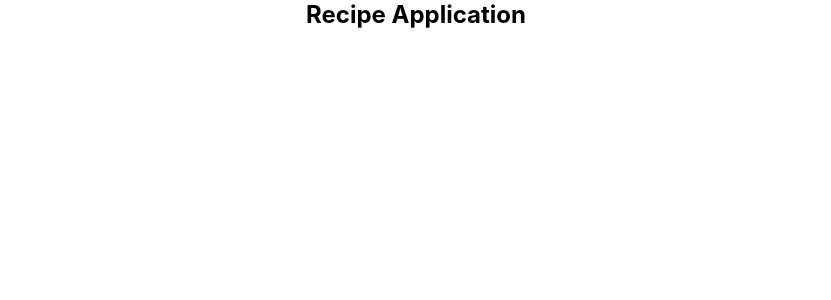
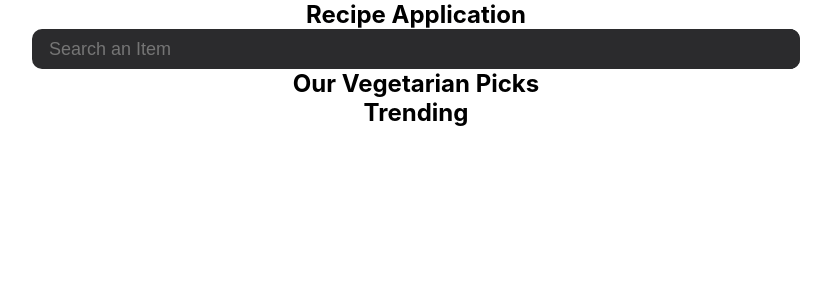
Before and after one commit to Richie1136/Recipe-app, a React (Create React App) app in the folder recipeapp/: page / in a window 1280 px wide. Shown: the top 300 px of the page, without its empty margins (224-1055 px from the left). Built offline with nearby package versions, Linux system fonts and the light colour scheme; the HTML template or start-up script is replaced by a standard one.

Commit message:
Created a search bar

```diff
--- a/recipeapp/package.json
+++ b/recipeapp/package.json
@@ -3,6 +3,7 @@
   "version": "0.1.0",
   "private": true,
   "dependencies": {
+    "@material-ui/core": "^4.12.3",
     "@testing-library/jest-dom": "^5.16.2",
     "@testing-library/react": "^12.1.4",
     "@testing-library/user-event": "^13.5.0",
--- a/recipeapp/src/App.js
+++ b/recipeapp/src/App.js
@@ -1,9 +1,14 @@
 import './App.css';
+import Row from './components/row/Row';
+import Search from './components/search/Search';
 
 function App() {
   return (
     <div className="App">
       <h2>Recipe Application</h2>
+      <Search />
+      <Row title='Our Vegetarian Picks' />
+      <Row title='Trending' />
     </div>
   );
 }
--- /dev/null
+++ b/recipeapp/src/components/row/Row.js
@@ -0,0 +1,11 @@
+import React from 'react'
+
+const Row = ({ title }) => {
+  return (
+    <div className='row'>
+      <h2>{title}</h2>
+    </div>
+  )
+}
+
+export default Row
--- /dev/null
+++ b/recipeapp/src/components/search/Search.css
@@ -0,0 +1,34 @@
+.search {
+  display: flex;
+  height: 40px;
+  background-color: #2b2b2d;
+  width: 60%;
+  border-radius: 10px;
+  overflow: hidden;
+  align-items: center;
+  margin-left: auto;
+  margin-right: auto;
+}
+
+.search > input {
+  outline: none;
+  background-color: transparent;
+  flex: 1;
+  margin-left: 15px;
+  font-size: large;
+  border: none;
+  color: white;
+}
+
+.search-logo {
+  display: flex;
+  align-items: center;
+  justify-content: center;
+  background-color: #2b2b2d;
+  width: 50px;
+  height: 100%;
+}
+
+.search-logo > i {
+  margin-left: 15px;
+}
--- /dev/null
+++ b/recipeapp/src/components/search/Search.js
@@ -0,0 +1,14 @@
+import './Search.css'
+
+const Search = () => {
+  return (
+    <div className='search'>
+      <input type='text' placeholder='Search an Item' />
+      <div className='search-logo'>
+        <i className='fas fa-search' />
+      </div>
+    </div>
+  )
+}
+
+export default Search
```
Also changed, not shown: 1 other file (tests, documents, lock files or other folders).
